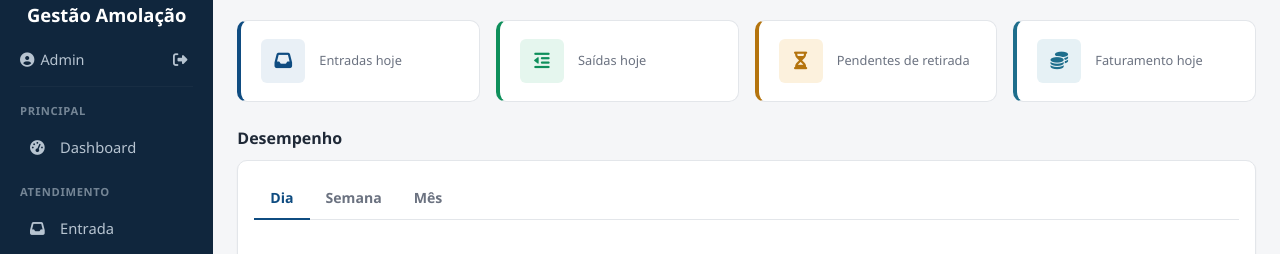
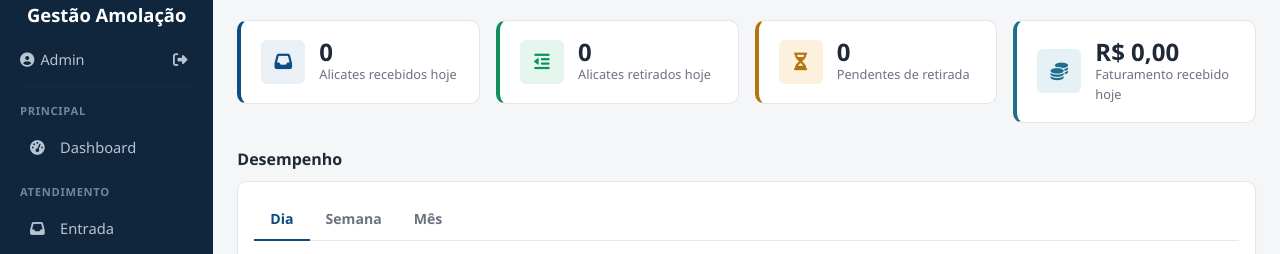
Before and after one commit to polarogamer/gestao-amolacao, a Flask app: template templates/dashboard.html in a window 1280 px wide. Shown: the part 52-306 px from the top of the page. Run offline with Flask 3, Linux system fonts and the light colour scheme; the template is opened without the code that fills it, so the values that code supplies are empty.

Commit message:
Atualiza dashboard operacional

```diff
--- a/templates/dashboard.html
+++ b/templates/dashboard.html
@@ -10,8 +10,8 @@
         <a href="{{ url_for('entrada.entrada') }}" class="stat-card">
             <div class="stat-card__icon"><i class="fas fa-inbox"></i></div>
             <div>
-                <div class="stat-card__value">{{ entradas_hoje }}</div>
-                <div class="stat-card__label">Entradas hoje</div>
+                <div class="stat-card__value" id="metricEntradas">0</div>
+                <div class="stat-card__label" id="labelEntradas">Alicates recebidos hoje</div>
             </div>
         </a>
     </div>
@@ -19,8 +19,8 @@
         <a href="{{ url_for('saida.saida') }}" class="stat-card stat-card--success">
             <div class="stat-card__icon"><i class="fas fa-outdent"></i></div>
             <div>
-                <div class="stat-card__value">{{ saidas_hoje }}</div>
-                <div class="stat-card__label">Saídas hoje</div>
+                <div class="stat-card__value" id="metricSaidas">0</div>
+                <div class="stat-card__label" id="labelSaidas">Alicates retirados hoje</div>
             </div>
         </a>
     </div>
@@ -28,8 +28,8 @@
         <a href="{{ url_for('relatorio.relatorio') }}" class="stat-card stat-card--warning">
             <div class="stat-card__icon"><i class="fas fa-hourglass-half"></i></div>
             <div>
-                <div class="stat-card__value">{{ pendentes }}</div>
-                <div class="stat-card__label">Pendentes de retirada</div>
+                <div class="stat-card__value" id="metricPendentes">0</div>
+                <div class="stat-card__label" id="labelPendentes">Pendentes de retirada</div>
             </div>
         </a>
     </div>
@@ -37,8 +37,8 @@
         <a href="{{ url_for('caixa.caixa') }}" class="stat-card stat-card--info">
             <div class="stat-card__icon"><i class="fas fa-coins"></i></div>
             <div>
-                <div class="stat-card__value">{{ faturamento_hoje }}</div>
-                <div class="stat-card__label">Faturamento hoje</div>
+                <div class="stat-card__value" id="metricFaturamento">R$ 0,00</div>
+                <div class="stat-card__label" id="labelFaturamento">Faturamento recebido hoje</div>
             </div>
         </a>
     </div>
@@ -90,6 +90,7 @@
 const dadosDia = {{ grafico_dia | safe }};
 const dadosSemana = {{ grafico_semana | safe }};
 const dadosMes = {{ grafico_mes | safe }};
+const resumos = {{ resumos | safe }};
 
 Chart.defaults.font.family = "'Segoe UI', Tahoma, Geneva, Verdana, sans-serif";
 Chart.defaults.color = '#6B7280';
@@ -104,6 +105,10 @@ function configGrafico(data, comFaturamento) {
         x: { grid: { display: false } },
     };
     if (comFaturamento) {
+        datasets.push({
+            type: 'bar', label: 'Pendentes', data: data.pendentes,
+            backgroundColor: '#F2B84B', borderRadius: 4, maxBarThickness: 34, yAxisID: 'y',
+        });
         datasets.push({
             type: 'line', label: 'Faturamento (R$)', data: data.faturamento,
             borderColor: '#B4740E', backgroundColor: '#B4740E', pointBackgroundColor: '#B4740E',
@@ -135,8 +140,31 @@ function criarGrafico(canvasId, data, comFaturamento) {
     graficosCriados[canvasId] = new Chart(ctx, configGrafico(data, comFaturamento));
 }
 
+function moeda(valor) {
+    return new Intl.NumberFormat('pt-BR', { style: 'currency', currency: 'BRL' }).format(valor || 0);
+}
+function atualizarResumo(periodo) {
+    const dados = resumos[periodo];
+    const textoPeriodo = periodo === 'dia' ? 'hoje' : periodo === 'semana' ? 'esta semana' : 'este mês';
+    document.getElementById('metricEntradas').textContent = dados.entradas;
+    document.getElementById('metricSaidas').textContent = dados.saidas;
+    document.getElementById('metricPendentes').textContent = dados.pendentes;
+    document.getElementById('metricFaturamento').textContent = moeda(dados.faturamento);
+    document.getElementById('labelEntradas').textContent = `Alicates recebidos ${textoPeriodo}`;
+    document.getElementById('labelSaidas').textContent = `Alicates retirados ${textoPeriodo}`;
+    document.getElementById('labelFaturamento').textContent = `Faturamento recebido ${textoPeriodo}`;
+}
+
 criarGrafico('chartDia', dadosDia, false);
-document.getElementById('tab-semana-btn').addEventListener('shown.bs.tab', () => criarGrafico('chartSemana', dadosSemana, true));
-document.getElementById('tab-mes-btn').addEventListener('shown.bs.tab', () => criarGrafico('chartMes', dadosMes, true));
+atualizarResumo('dia');
+document.getElementById('tab-dia-btn').addEventListener('shown.bs.tab', () => atualizarResumo('dia'));
+document.getElementById('tab-semana-btn').addEventListener('shown.bs.tab', () => {
+    atualizarResumo('semana');
+    criarGrafico('chartSemana', dadosSemana, true);
+});
+document.getElementById('tab-mes-btn').addEventListener('shown.bs.tab', () => {
+    atualizarResumo('mes');
+    criarGrafico('chartMes', dadosMes, true);
+});
 </script>
 {% endblock %}
```
Also changed, not shown: routes/dashboard_routes.py (+49 -5 lines).
